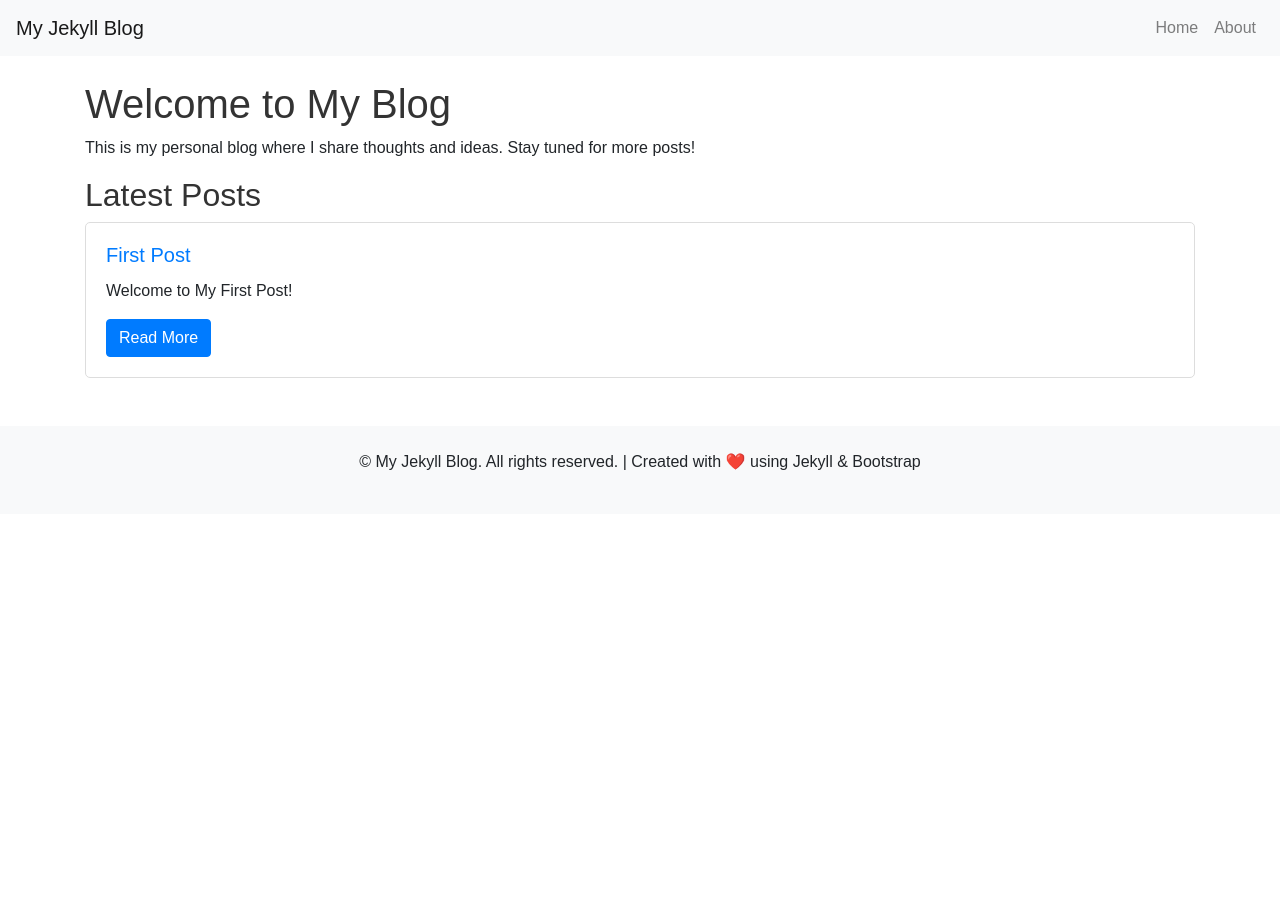
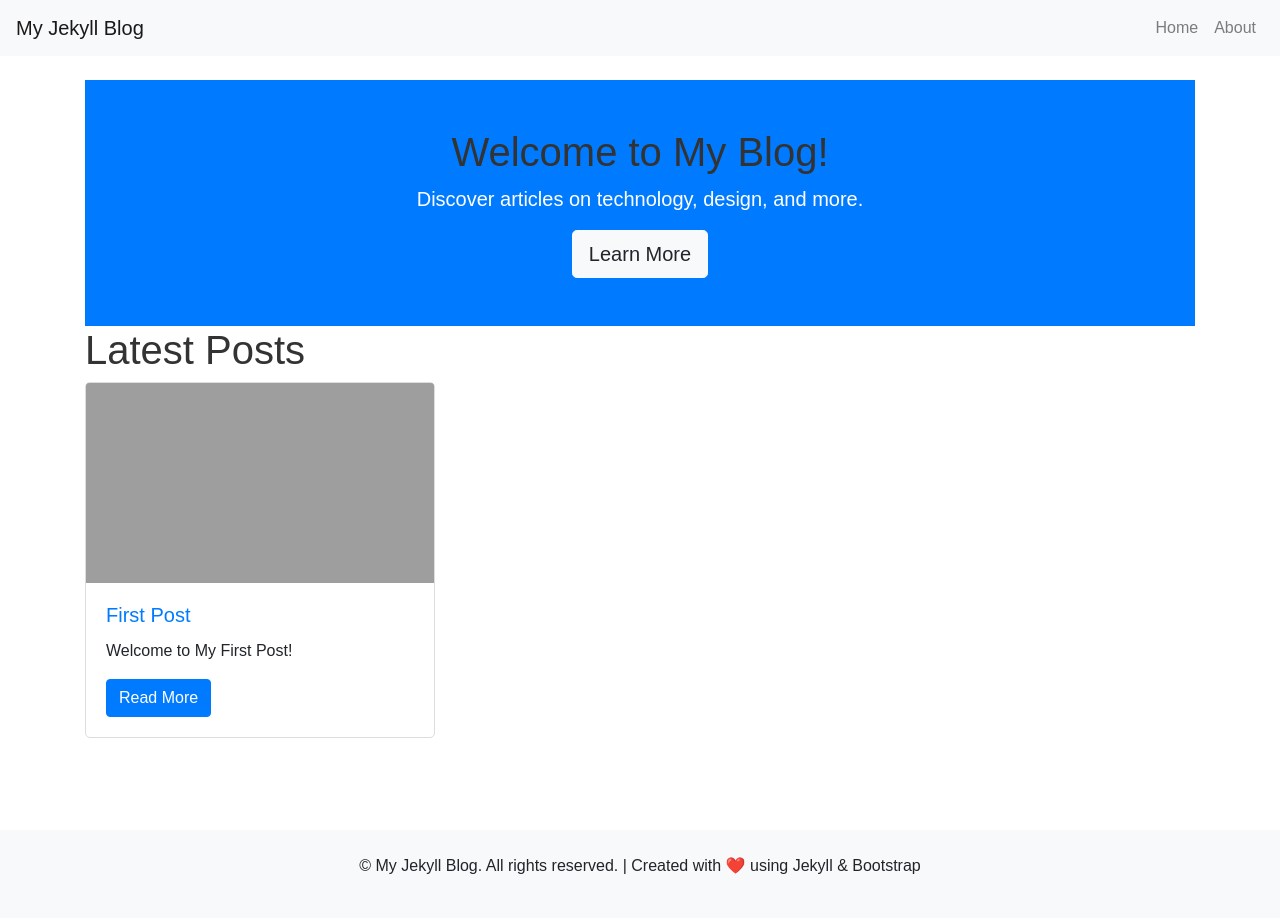
Before and after one commit to ltxstudio/anime, a Jekyll site: the page built from index.md, in a window 1280 px wide. Built offline with Jekyll 4.4.1, drawn with Linux system fonts in a browser that asks for light colours; nearby versions of some CDN libraries.

Commit message:
Update index.md

```diff
--- a/index.md
+++ b/index.md
@@ -3,18 +3,34 @@ layout: default
 title: "Home"
 ---
 
-# Welcome to My Blog
+<div class="hero bg-primary text-white text-center py-5">
+  <h1>Welcome to My Blog!</h1>
+  <p class="lead">Discover articles on technology, design, and more.</p>
+  <a href="/about/" class="btn btn-light btn-lg">Learn More</a>
+</div>
 
-This is my personal blog where I share thoughts and ideas. Stay tuned for more posts!
+# Latest Posts
 
-## Latest Posts
+<div class="row">
+  {% for post in site.posts %}
+    <div class="col-lg-4 col-md-6 col-sm-12 mb-4">
+      <div class="card">
+        <img src="{{ site.url }}/assets/images/default-thumbnail.jpg" class="card-img-top" alt="{{ post.title }}">
+        <div class="card-body">
+          <h5 class="card-title"><a href="{{ post.url }}">{{ post.title }}</a></h5>
+          <p class="card-text">{{ post.excerpt | strip_html }}</p>
+          <a href="{{ post.url }}" class="btn btn-primary">Read More</a>
+        </div>
+      </div>
+    </div>
+  {% endfor %}
+</div>
 
-{% for post in site.posts %}
-  <div class="card mb-4">
-    <div class="card-body">
-      <h5 class="card-title"><a href="{{ post.url }}">{{ post.title }}</a></h5>
-      <p class="card-text">{{ post.excerpt | strip_html }}</p>
-      <a href="{{ post.url }}" class="btn btn-primary">Read More</a>
-    </div>
-  </div>
-{% endfor %}
+<div class="pagination">
+  {% if paginator.previous_page %}
+    <a href="{{ paginator.previous_page_path }}" class="btn btn-outline-primary">Previous</a>
+  {% endif %}
+  {% if paginator.next_page %}
+    <a href="{{ paginator.next_page_path }}" class="btn btn-outline-primary">Next</a>
+  {% endif %}
+</div>
```
